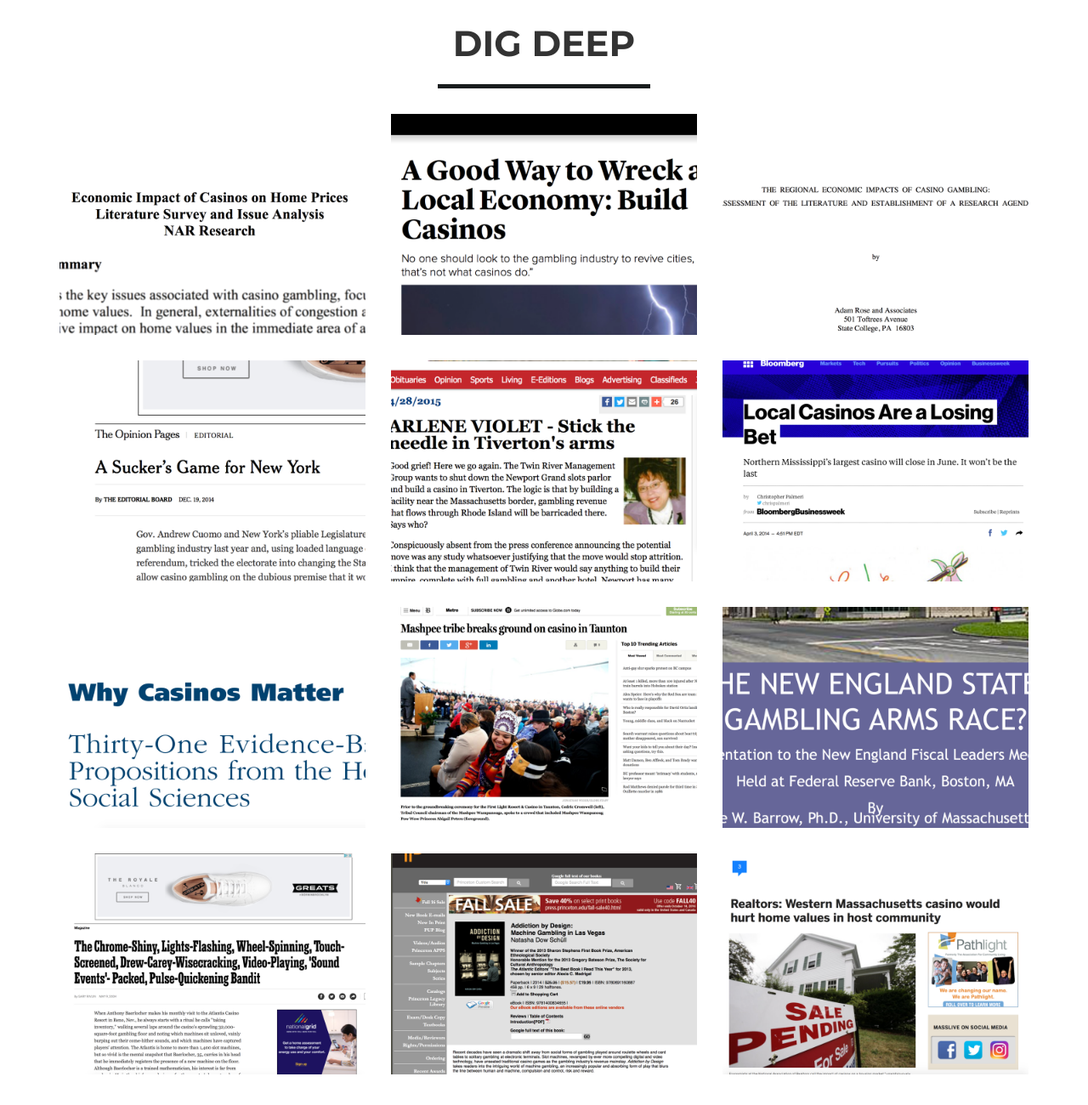
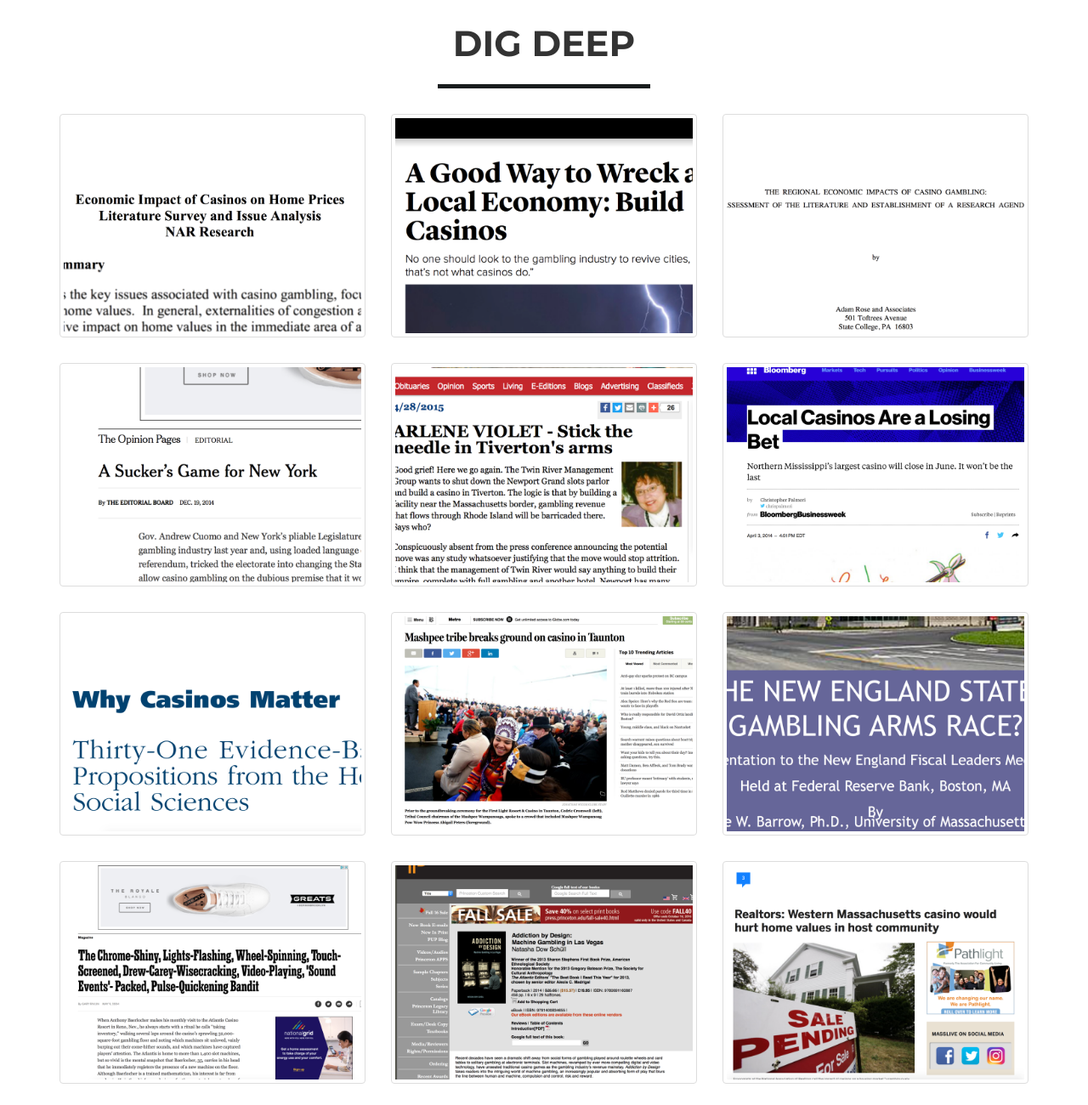
Before and after one commit to casino-yes-or-no/casino-yes-or-no.com, a website: page index.html in a window 1280 px wide. Shown: the part 1800-3100 px from the top of the page at 85% size. Drawn offline with nearby package versions, Linux system fonts and the light colour scheme.

Commit message:
make dig deep thumbnails easier to see

```diff
--- a/index.html
+++ b/index.html
@@ -176,7 +176,7 @@
                                 <i class="fa fa-search-plus fa-3x"></i>
                             </div>
                         </div>
-                        <img src="img/dig/dig-deep-1.png" class="img-responsive" alt="">
+                        <img src="img/dig/dig-deep-1.png" class="img-responsive img-thumbnail" alt="">
                     </a>
                 </div>
                 <div class="col-sm-4 digdeep-item">
@@ -186,7 +186,7 @@
                                 <i class="fa fa-search-plus fa-3x"></i>
                             </div>
                         </div>
-                        <img src="img/dig/dig-deep-2.png" class="img-responsive" alt="">
+                        <img src="img/dig/dig-deep-2.png" class="img-responsive img-thumbnail" alt="">
                     </a>
                 </div>
                 <div class="col-sm-4 digdeep-item">
@@ -196,7 +196,7 @@
                                 <i class="fa fa-search-plus fa-3x"></i>
                             </div>
                         </div>
-                        <img src="img/dig/dig-deep-3.png" class="img-responsive" alt="">
+                        <img src="img/dig/dig-deep-3.png" class="img-responsive img-thumbnail" alt="">
                     </a>
                 </div>
                 <div class="col-sm-4 digdeep-item">
@@ -206,7 +206,7 @@
                                 <i class="fa fa-search-plus fa-3x"></i>
                             </div>
                         </div>
-                        <img src="img/dig/dig-deep-4.png" class="img-responsive" alt="">
+                        <img src="img/dig/dig-deep-4.png" class="img-responsive img-thumbnail" alt="">
                     </a>
                 </div>
                 <div class="col-sm-4 digdeep-item">
@@ -216,7 +216,7 @@
                                 <i class="fa fa-search-plus fa-3x"></i>
                             </div>
                         </div>
-                        <img src="img/dig/dig-deep-5.png" class="img-responsive" alt="">
+                        <img src="img/dig/dig-deep-5.png" class="img-responsive img-thumbnail" alt="">
                     </a>
                 </div>
                 <div class="col-sm-4 digdeep-item">
@@ -226,7 +226,7 @@
                                 <i class="fa fa-search-plus fa-3x"></i>
                             </div>
                         </div>
-                        <img src="img/dig/dig-deep-6.png" class="img-responsive" alt="">
+                        <img src="img/dig/dig-deep-6.png" class="img-responsive img-thumbnail" alt="">
                     </a>
                 </div>
                 <div class="col-sm-4 digdeep-item">
@@ -236,7 +236,7 @@
                                 <i class="fa fa-search-plus fa-3x"></i>
                             </div>
                         </div>
-                        <img src="img/dig/dig-deep-7.png" class="img-responsive" alt="">
+                        <img src="img/dig/dig-deep-7.png" class="img-responsive img-thumbnail" alt="">
                     </a>
                 </div>
                 <div class="col-sm-4 digdeep-item">
@@ -246,7 +246,7 @@
                                 <i class="fa fa-search-plus fa-3x"></i>
                             </div>
                         </div>
-                        <img src="img/dig/dig-deep-8.png" class="img-responsive" alt="">
+                        <img src="img/dig/dig-deep-8.png" class="img-responsive img-thumbnail" alt="">
                     </a>
                 </div>
                 <div class="col-sm-4 digdeep-item">
@@ -256,7 +256,7 @@
                                 <i class="fa fa-search-plus fa-3x"></i>
                             </div>
                         </div>
-                        <img src="img/dig/dig-deep-9.png" class="img-responsive" alt="">
+                        <img src="img/dig/dig-deep-9.png" class="img-responsive img-thumbnail" alt="">
                     </a>
                 </div>
                 <div class="col-sm-4 digdeep-item">
@@ -266,7 +266,7 @@
                                 <i class="fa fa-search-plus fa-3x"></i>
                             </div>
                         </div>
-                        <img src="img/dig/dig-deep-10.png" class="img-responsive" alt="">
+                        <img src="img/dig/dig-deep-10.png" class="img-responsive img-thumbnail" alt="">
                     </a>
                 </div>
                 <div class="col-sm-4 digdeep-item">
@@ -276,7 +276,7 @@
                                 <i class="fa fa-search-plus fa-3x"></i>
                             </div>
                         </div>
-                        <img src="img/dig/dig-deep-11.png" class="img-responsive" alt="">
+                        <img src="img/dig/dig-deep-11.png" class="img-responsive img-thumbnail" alt="">
                     </a>
                 </div>
                 <div class="col-sm-4 digdeep-item">
@@ -286,7 +286,7 @@
                                 <i class="fa fa-search-plus fa-3x"></i>
                             </div>
                         </div>
-                        <img src="img/dig/dig-deep-12.png" class="img-responsive" alt="">
+                        <img src="img/dig/dig-deep-12.png" class="img-responsive img-thumbnail" alt="">
                     </a>
                 </div>
             </div>
```
